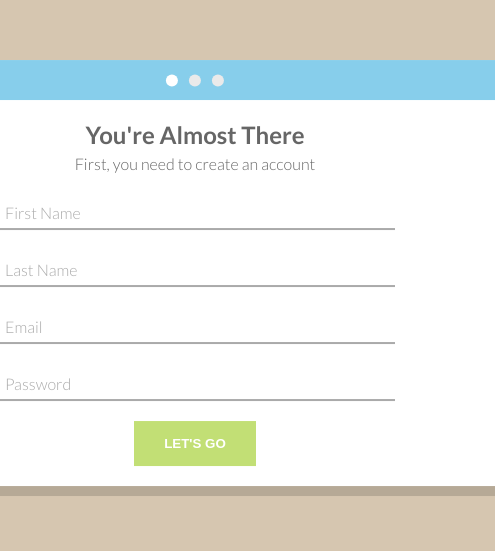
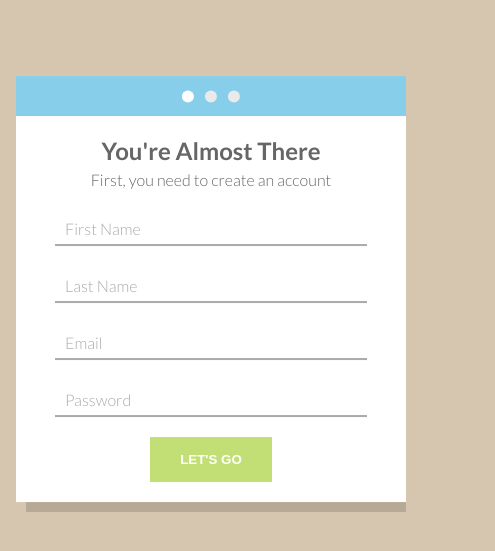
Before and after one commit to phileflanagan/cool-form-tricks, a plain HTML site: page index.html in a window 390 px wide. Shown: the part 149-700 px from the top of the page, 495 px wide, since content can reach past the window. Drawn offline with Linux system fonts and the light colour scheme.

Commit message:
Make responsive

```diff
--- a/css/style.css
+++ b/css/style.css
@@ -29,11 +29,13 @@ input:focus {
 }
 
 .signup-wrapper {
-	width: 600px;
+	max-width: 600px;
+	width: 100%;
 	text-align: center;
 	background-color: white;
 	box-shadow: 10px 10px 0px rgba(0,0,0,0.15);
 	color: #666;
+	margin: 1rem;
 }
 
 .signup-wrapper header {
@@ -65,8 +67,10 @@ span.dot.active {
 }
 
 .cool-form {
-	max-width: 400px;
+	max-width: 600px;
+	width: 100%;
 	margin: 0 auto;
+	padding: 0 10%;
 	color: #aaa;
 }
 
```
